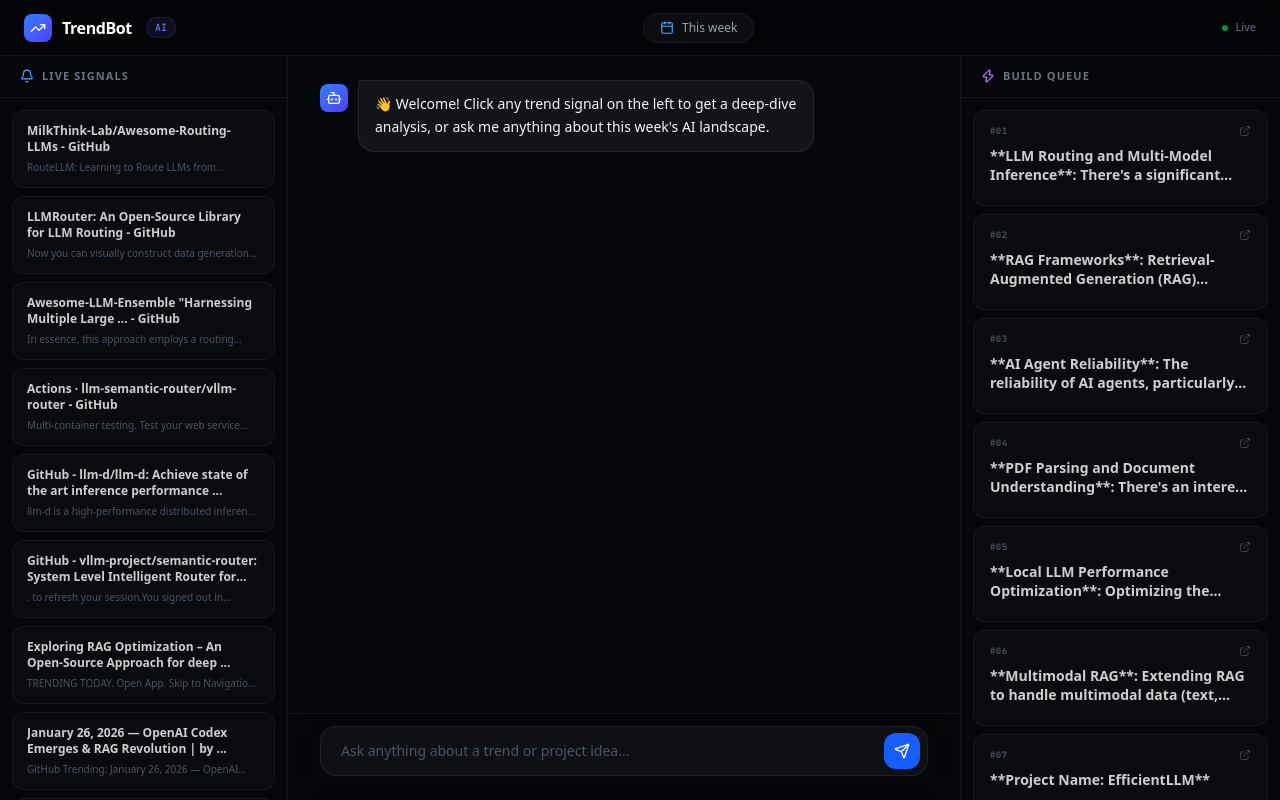
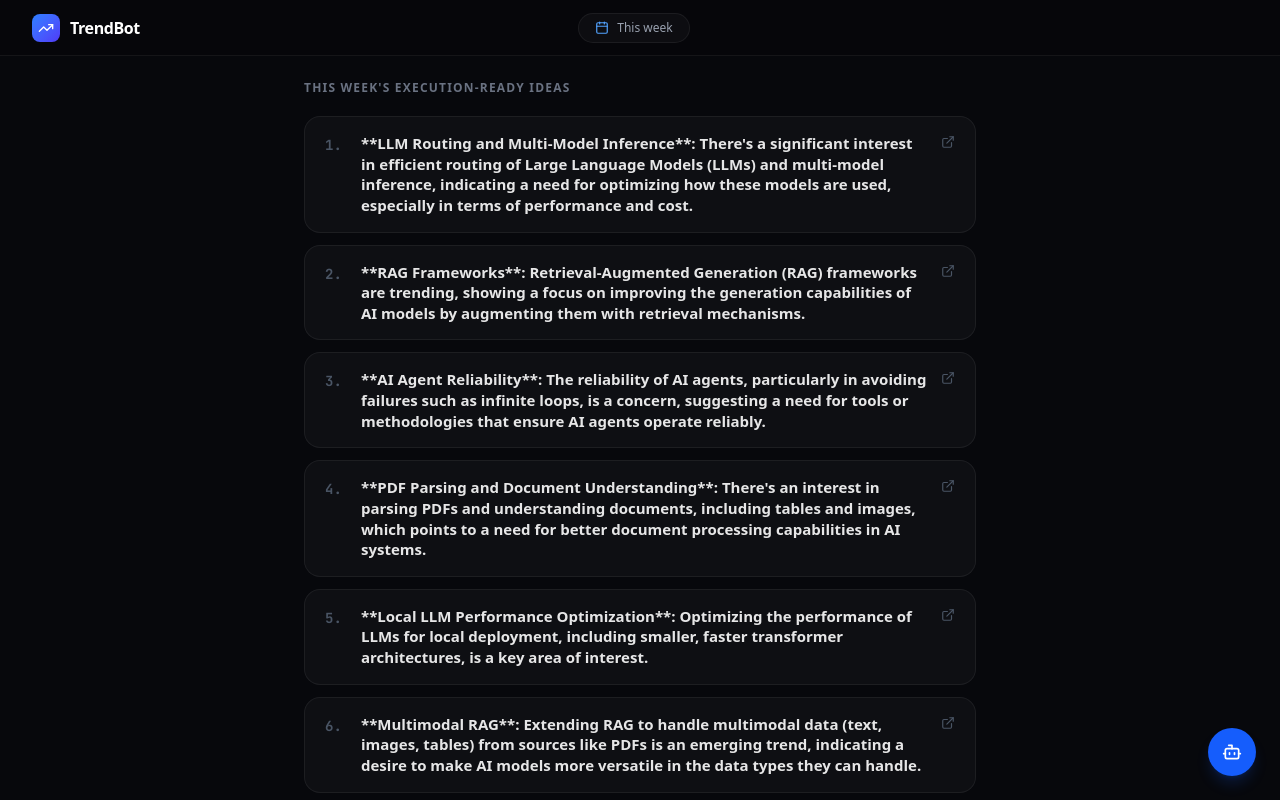
Before and after one commit to Shreyyyyy/trend-bot, a Next.js app in the folder web/: page / in a window 1280 px wide. Built offline with nearby package versions, Linux system fonts and the light colour scheme.

Commit message:
UI: Strip to 5 ideas only + slide-in chat panel

```diff
--- a/web/src/app/page.tsx
+++ b/web/src/app/page.tsx
@@ -1,7 +1,7 @@
 "use client";
 
 import React, { useState, useEffect, useRef } from "react";
-import { Send, Bot, TrendingUp, ExternalLink, Calendar, Bell, Zap, ChevronRight } from "lucide-react";
+import { Send, Bot, TrendingUp, ExternalLink, Calendar } from "lucide-react";
 import { motion, AnimatePresence } from "framer-motion";
 
 interface Project {
@@ -13,34 +13,22 @@
   market: string;
 }
 
-interface TrendItem {
-  title: string;
-  url: string;
-  content: string;
-}
-
 export default function Home() {
   const [projects, setProjects] = useState<Project[]>([]);
-  const [trendItems, setTrendItems] = useState<TrendItem[]>([]);
   const [timestamp, setTimestamp] = useState<string>("");
   const [loading, setLoading] = useState(true);
-  const [messages, setMessages] = useState<{ role: "user" | "assistant"; content: string }[]>([
-    { role: "assistant", content: "👋 Welcome! Click any trend signal on the left to get a deep-dive analysis, or ask me anything about this week's AI landscape." }
-  ]);
+  const [messages, setMessages] = useState<{ role: "user" | "assistant"; content: string }[]>([]);
   const [input, setInput] = useState("");
   const [isTyping, setIsTyping] = useState(false);
+  const [chatOpen, setChatOpen] = useState(false);
   const chatEndRef = useRef<HTMLDivElement>(null);
 
   useEffect(() => {
     async function fetchData() {
       try {
-        const [ideasRes, trendsRes] = await Promise.all([
-          fetch("/data/ideas.md"),
-          fetch("/data/trends.json"),
-        ]);
+        const ideasRes = await fetch("/data/ideas.md");
+        const ideasText = await ideasRes.text();
 
-        // Parse ideas
-        const ideasText = await ideasRes.text();
         const dateMatch = ideasText.match(/DATE: (.*)/);
         if (dateMatch) setTimestamp(dateMatch[1]);
 
@@ -58,25 +46,8 @@
           return { id: index + 1, name, url, why: meta["WHY"] || "", build: meta["BUILD"] || "", market: meta["MARKET"] || "" };
         });
         setProjects(parsed);
-
-        // Parse real trends — extract actual article results, not queries
-        const trendsData = await trendsRes.json();
-        const queries = trendsData?.trends?.queries || trendsData?.queries || [];
-        const items: TrendItem[] = [];
-        for (const q of queries) {
-          for (const r of (q.results || [])) {
-            if (r.title && r.url && r.content && items.length < 12) {
-              // Filter out garbage/nav-heavy content
-              const snippet = r.content.replace(/\[.*?\]\(.*?\)/g, "").replace(/!\[.*?\]\(.*?\)/g, "").trim();
-              if (snippet.length > 40) {
-                items.push({ title: r.title, url: r.url, content: snippet.slice(0, 100) + "…" });
-              }
-            }
-          }
-        }
-        setTrendItems(items);
       } catch (e) {
-        console.error("Failed to fetch data", e);
+        console.error(e);
       } finally {
         setLoading(false);
       }
@@ -92,13 +63,14 @@
     const msg = customMsg || input.trim();
     if (!msg || isTyping) return;
     if (!customMsg) setInput("");
+    if (!chatOpen) setChatOpen(true);
     setMessages(prev => [...prev, { role: "user", content: msg }]);
     setIsTyping(true);
     try {
       const res = await fetch("/api/chat", {
         method: "POST",
         headers: { "Content-Type": "application/json" },
-        body: JSON.stringify({ message: msg, projects, trendItems }),
+        body: JSON.stringify({ message: msg, projects }),
       });
       const data = await res.json();
       setMessages(prev => [...prev, { role: "assistant", content: data.reply }]);
@@ -120,75 +92,103 @@
   return (
     <div className="h-screen w-screen bg-[#07080c] text-white flex flex-col overflow-hidden font-sans">
 
-      {/* Top Bar */}
-      <header className="flex-none h-14 px-6 flex items-center justify-between border-b border-white/[0.06] bg-black/30 backdrop-blur-md z-20">
+      {/* Header */}
+      <header className="flex-none h-14 px-8 flex items-center justify-between border-b border-white/[0.06] bg-black/20">
         <div className="flex items-center gap-2.5">
           <div className="w-7 h-7 rounded-lg bg-gradient-to-br from-blue-500 to-indigo-600 flex items-center justify-center">
             <TrendingUp className="w-4 h-4" />
           </div>
-          <span className="font-bold text-base tracking-tight">TrendBot</span>
-          <span className="text-[10px] font-mono text-indigo-400 bg-indigo-500/10 border border-indigo-500/20 px-2 py-0.5 rounded-full ml-1">AI</span>
+          <span className="font-bold tracking-tight">TrendBot</span>
         </div>
-
         <div className="flex items-center gap-2 text-xs text-gray-400 bg-white/[0.03] border border-white/[0.06] rounded-full px-4 py-1.5">
           <Calendar className="w-3.5 h-3.5 text-blue-400" />
-          <span className="font-medium">{formatTimeline(timestamp)}</span>
+          <span>{formatTimeline(timestamp)}</span>
         </div>
-
-        <div className="flex items-center gap-2">
-          <div className="w-1.5 h-1.5 rounded-full bg-green-500 animate-pulse" />
-          <span className="text-[11px] text-gray-500 font-medium">Live</span>
-        </div>
+        <div className="w-[120px]" /> {/* spacer for centering */}
       </header>
 
       {/* Body */}
       <div className="flex-grow flex overflow-hidden">
 
-        {/* Left: Trend Signals */}
-        <aside className="w-72 flex-none border-r border-white/[0.06] flex flex-col bg-black/10">
-          <div className="flex-none px-5 py-3 border-b border-white/[0.06] flex items-center gap-2">
-            <Bell className="w-3.5 h-3.5 text-blue-400" />
-            <span className="text-[11px] font-bold uppercase tracking-widest text-gray-500">Live Signals</span>
+        {/* Left: 5 Ideas */}
+        <div className={`${chatOpen ? "w-[55%]" : "w-full"} flex-none flex flex-col transition-all duration-300 overflow-y-auto px-8 py-6`}>
+          {loading ? (
+            <div className="space-y-3">
+              {Array(5).fill(0).map((_, i) => <div key={i} className="h-24 bg-white/[0.03] rounded-2xl animate-pulse" />)}
             </div>
-          <div className="flex-grow overflow-y-auto px-3 py-3 space-y-2">
-            {loading
-              ? Array(8).fill(0).map((_, i) => <div key={i} className="h-16 bg-white/[0.03] rounded-xl animate-pulse" />)
-              : trendItems.map((item, i) => (
-                <motion.button
+          ) : (
+            <div className="space-y-3 max-w-2xl mx-auto w-full">
+              <p className="text-xs text-gray-500 font-semibold uppercase tracking-widest mb-5">This week's execution-ready ideas</p>
+              {projects.map((p, i) => (
+                <motion.div
                   key={i}
-                  whileHover={{ x: 3 }}
-                  onClick={() => handleSend(`Deep dive into this trend for me: "${item.title}". What's the problem it reveals, why is it trending now, and what can a developer build?`)}
-                  className="w-full text-left px-3.5 py-3 rounded-xl bg-white/[0.02] hover:bg-white/[0.07] border border-white/[0.05] hover:border-blue-500/30 transition-all group"
+                  initial={{ opacity: 0, y: 10 }}
+                  animate={{ opacity: 1, y: 0 }}
+                  transition={{ delay: i * 0.07 }}
+                  className="group flex items-start gap-4 px-5 py-4 rounded-2xl bg-white/[0.03] border border-white/[0.06] hover:border-white/20 hover:bg-white/[0.05] transition-all cursor-pointer"
+                  onClick={() => handleSend(`Tell me more about idea #${p.id}: ${p.name}`)}
                 >
-                  <p className="text-xs font-semibold text-white/80 line-clamp-2 leading-snug group-hover:text-white mb-1">{item.title}</p>
-                  <p className="text-[10px] text-gray-600 line-clamp-1 group-hover:text-gray-400">{item.content}</p>
-                </motion.button>
+                  <span className="flex-none mt-0.5 text-sm font-mono font-bold text-gray-600 w-5">{p.id}.</span>
+                  <div className="flex-grow min-w-0">
+                    <div className="flex items-start justify-between gap-3">
+                      <p className="font-semibold text-white/90 group-hover:text-white text-[15px] leading-snug">{p.name}</p>
+                      <a
+                        href={p.url}
+                        target="_blank"
+                        rel="noopener noreferrer"
+                        onClick={e => e.stopPropagation()}
+                        className="flex-none text-gray-600 hover:text-blue-400 transition-colors mt-0.5"
+                      >
+                        <ExternalLink className="w-3.5 h-3.5" />
+                      </a>
+                    </div>
+                    {(p.why || p.build || p.market) && (
+                      <div className="flex flex-wrap gap-x-4 gap-y-0.5 mt-1.5">
+                        {p.why && <p className="text-xs text-gray-500"><span className="text-gray-600 font-semibold">Why:</span> {p.why}</p>}
+                        {p.market && <p className="text-xs text-gray-500"><span className="text-gray-600 font-semibold">Market:</span> {p.market}</p>}
+                      </div>
+                    )}
+                  </div>
+                </motion.div>
               ))}
+              <p className="text-center text-[11px] text-gray-700 pt-4">Click any idea to ask the AI for a deep dive.</p>
             </div>
-        </aside>
+          )}
+        </div>
 
-        {/* Center: Chat */}
-        <main className="flex-grow flex flex-col overflow-hidden relative">
-          {/* Chat messages */}
-          <div className="flex-grow overflow-y-auto px-8 py-6 space-y-4">
+        {/* Right: Chat Panel (appears on demand) */}
+        <AnimatePresence>
+          {chatOpen && (
+            <motion.div
+              initial={{ width: 0, opacity: 0 }}
+              animate={{ width: "45%", opacity: 1 }}
+              exit={{ width: 0, opacity: 0 }}
+              transition={{ duration: 0.25 }}
+              className="flex-none border-l border-white/[0.06] flex flex-col overflow-hidden bg-black/10"
+            >
+              {/* Chat header */}
+              <div className="flex-none h-11 px-5 flex items-center justify-between border-b border-white/[0.06]">
+                <div className="flex items-center gap-2">
+                  <Bot className="w-4 h-4 text-blue-400" />
+                  <span className="text-sm font-semibold text-white/70">AI Assistant</span>
+                </div>
+                <button onClick={() => setChatOpen(false)} className="text-xs text-gray-600 hover:text-white transition-colors">✕ close</button>
+              </div>
+
+              {/* Messages */}
+              <div className="flex-grow overflow-y-auto px-5 py-4 space-y-3">
                 <AnimatePresence initial={false}>
                   {messages.map((m, i) => (
                     <motion.div
                       key={i}
-                  initial={{ opacity: 0, y: 8 }}
+                      initial={{ opacity: 0, y: 6 }}
                       animate={{ opacity: 1, y: 0 }}
-                  transition={{ duration: 0.2 }}
                       className={`flex ${m.role === "user" ? "justify-end" : "justify-start"}`}
                     >
-                  {m.role === "assistant" && (
-                    <div className="w-7 h-7 rounded-lg bg-gradient-to-br from-blue-500 to-indigo-600 flex items-center justify-center mr-2.5 flex-none mt-1">
-                      <Bot className="w-4 h-4" />
-                    </div>
-                  )}
-                  <div className={`max-w-[75%] px-4 py-3 rounded-2xl text-sm leading-relaxed whitespace-pre-wrap ${
+                      <div className={`max-w-[90%] px-3.5 py-2.5 rounded-xl text-sm leading-relaxed whitespace-pre-wrap ${
                         m.role === "user"
                           ? "bg-blue-600 text-white rounded-tr-sm"
-                      : "bg-white/[0.05] text-gray-100 border border-white/[0.07] rounded-tl-sm"
+                          : "bg-white/[0.05] text-gray-200 border border-white/[0.07] rounded-tl-sm"
                       }`}>
                         {m.content}
                       </div>
@@ -197,13 +197,10 @@
                 </AnimatePresence>
                 {isTyping && (
                   <div className="flex justify-start">
-                <div className="w-7 h-7 rounded-lg bg-gradient-to-br from-blue-500 to-indigo-600 flex items-center justify-center mr-2.5">
-                  <Bot className="w-4 h-4" />
-                </div>
-                <div className="px-4 py-3 bg-white/[0.05] border border-white/[0.07] rounded-2xl rounded-tl-sm flex gap-1 items-center">
-                  <span className="w-1.5 h-1.5 bg-blue-400 rounded-full animate-bounce" style={{animationDelay:"0ms"}} />
-                  <span className="w-1.5 h-1.5 bg-blue-400 rounded-full animate-bounce" style={{animationDelay:"120ms"}} />
-                  <span className="w-1.5 h-1.5 bg-blue-400 rounded-full animate-bounce" style={{animationDelay:"240ms"}} />
+                    <div className="px-3.5 py-3 bg-white/[0.05] border border-white/[0.07] rounded-xl rounded-tl-sm flex gap-1 items-center">
+                      {[0, 120, 240].map(d => (
+                        <span key={d} className="w-1.5 h-1.5 bg-blue-400 rounded-full animate-bounce" style={{ animationDelay: `${d}ms` }} />
+                      ))}
                     </div>
                   </div>
                 )}
@@ -211,57 +208,39 @@
               </div>
 
               {/* Input */}
-          <div className="flex-none px-8 pb-6 pt-3 border-t border-white/[0.06] bg-black/20 backdrop-blur-md">
+              <div className="flex-none px-4 pb-4 pt-2 border-t border-white/[0.06]">
                 <div className="relative">
                   <input
                     type="text"
                     value={input}
                     onChange={e => setInput(e.target.value)}
                     onKeyDown={e => e.key === "Enter" && handleSend()}
-                placeholder="Ask anything about a trend or project idea…"
-                className="w-full bg-white/[0.04] border border-white/[0.08] rounded-2xl py-3.5 pl-5 pr-14 text-sm focus:outline-none focus:border-blue-500/40 transition-colors placeholder:text-gray-600"
+                    placeholder="Ask more…"
+                    className="w-full bg-white/[0.04] border border-white/[0.08] rounded-xl py-2.5 pl-4 pr-11 text-sm focus:outline-none focus:border-blue-500/40 transition-colors placeholder:text-gray-700"
                   />
                   <button
                     onClick={() => handleSend()}
-                className="absolute right-2 top-1/2 -translate-y-1/2 w-9 h-9 bg-blue-600 hover:bg-blue-500 active:scale-95 rounded-xl flex items-center justify-center transition-all"
+                    className="absolute right-2 top-1/2 -translate-y-1/2 w-7 h-7 bg-blue-600 hover:bg-blue-500 rounded-lg flex items-center justify-center transition-all active:scale-95"
                   >
-                <Send className="w-4 h-4" />
+                    <Send className="w-3.5 h-3.5" />
                   </button>
                 </div>
               </div>
-        </main>
-
-        {/* Right: Build Queue */}
-        <aside className="w-80 flex-none border-l border-white/[0.06] flex flex-col bg-black/10">
-          <div className="flex-none px-5 py-3 border-b border-white/[0.06] flex items-center gap-2">
-            <Zap className="w-3.5 h-3.5 text-purple-400" />
-            <span className="text-[11px] font-bold uppercase tracking-widest text-gray-500">Build Queue</span>
-          </div>
-          <div className="flex-grow overflow-y-auto px-3 py-3 space-y-2">
-            {loading
-              ? Array(5).fill(0).map((_, i) => <div key={i} className="h-28 bg-white/[0.03] rounded-xl animate-pulse" />)
-              : projects.map((p, i) => (
-                <div key={i} className="group px-4 py-3.5 rounded-xl bg-white/[0.02] border border-white/[0.05] hover:border-purple-500/30 hover:bg-white/[0.04] transition-all">
-                  <div className="flex items-start justify-between mb-2">
-                    <span className="text-[9px] font-mono text-gray-600 font-bold uppercase tracking-wider">#{String(p.id).padStart(2,"0")}</span>
-                    <a href={p.url} target="_blank" rel="noopener noreferrer" className="text-gray-700 hover:text-white transition-colors">
-                      <ExternalLink className="w-3 h-3" />
-                    </a>
-                  </div>
-                  <p className="text-sm font-semibold text-white/80 group-hover:text-white transition-colors leading-snug mb-1.5 line-clamp-2">{p.name}</p>
-                  <p className="text-[11px] text-gray-500 line-clamp-2 leading-relaxed">{p.why}</p>
-                  {p.build && (
-                    <div className="mt-2.5 pt-2.5 border-t border-white/[0.04]">
-                      <p className="text-[10px] text-purple-400/70 font-bold uppercase tracking-wider mb-1">Build</p>
-                      <p className="text-[11px] text-gray-500 line-clamp-2">{p.build}</p>
-                    </div>
+            </motion.div>
           )}
-                </div>
-              ))}
-          </div>
-        </aside>
+        </AnimatePresence>
 
       </div>
+
+      {/* Floating chat button when panel is closed */}
+      {!chatOpen && (
+        <button
+          onClick={() => { setChatOpen(true); }}
+          className="fixed bottom-6 right-6 w-12 h-12 bg-blue-600 hover:bg-blue-500 rounded-full shadow-lg shadow-blue-600/20 flex items-center justify-center transition-all active:scale-95"
+        >
+          <Bot className="w-5 h-5" />
+        </button>
+      )}
     </div>
   );
 }
```
Lines whose indentation alone changed are shown as unchanged.
